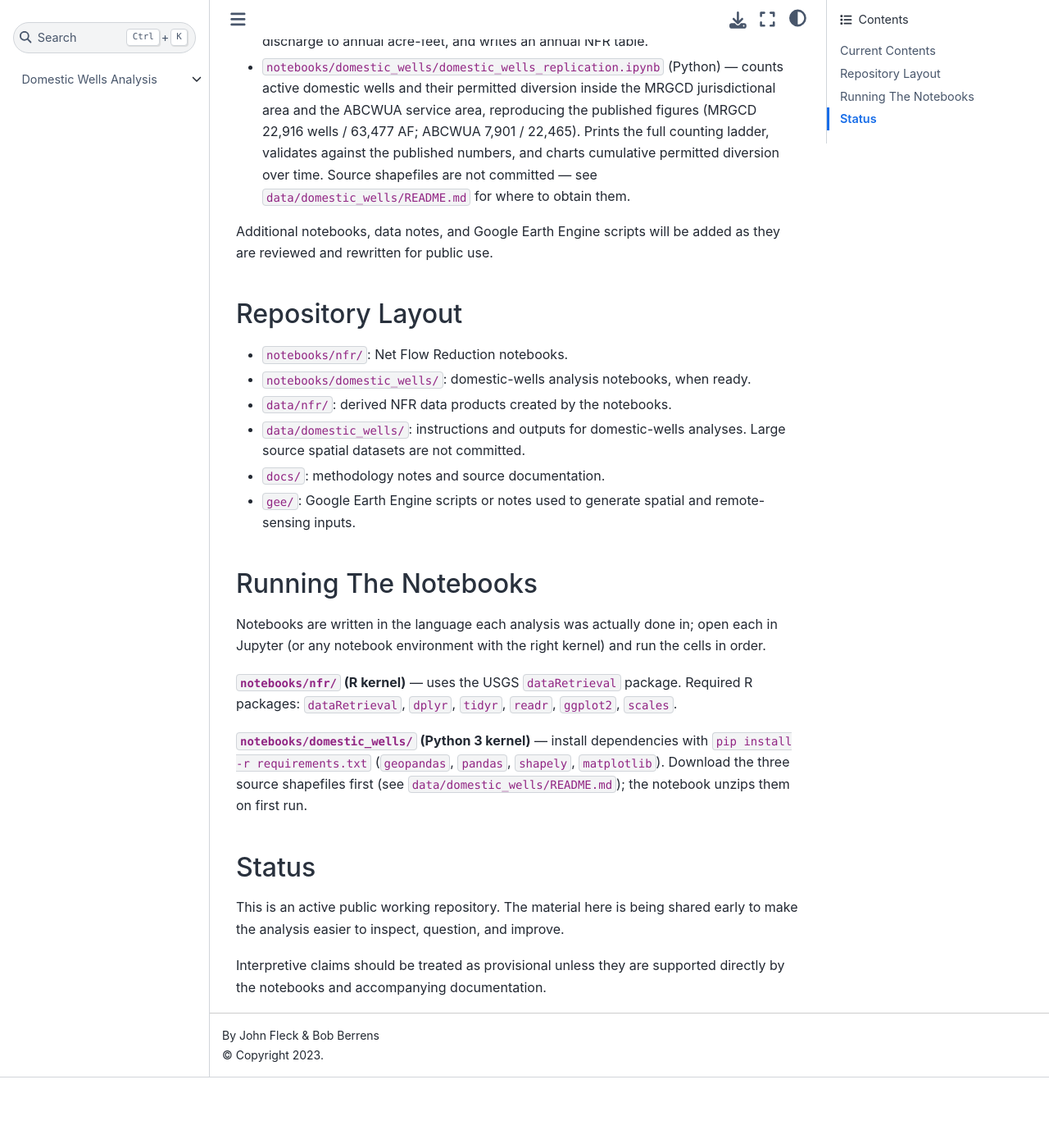
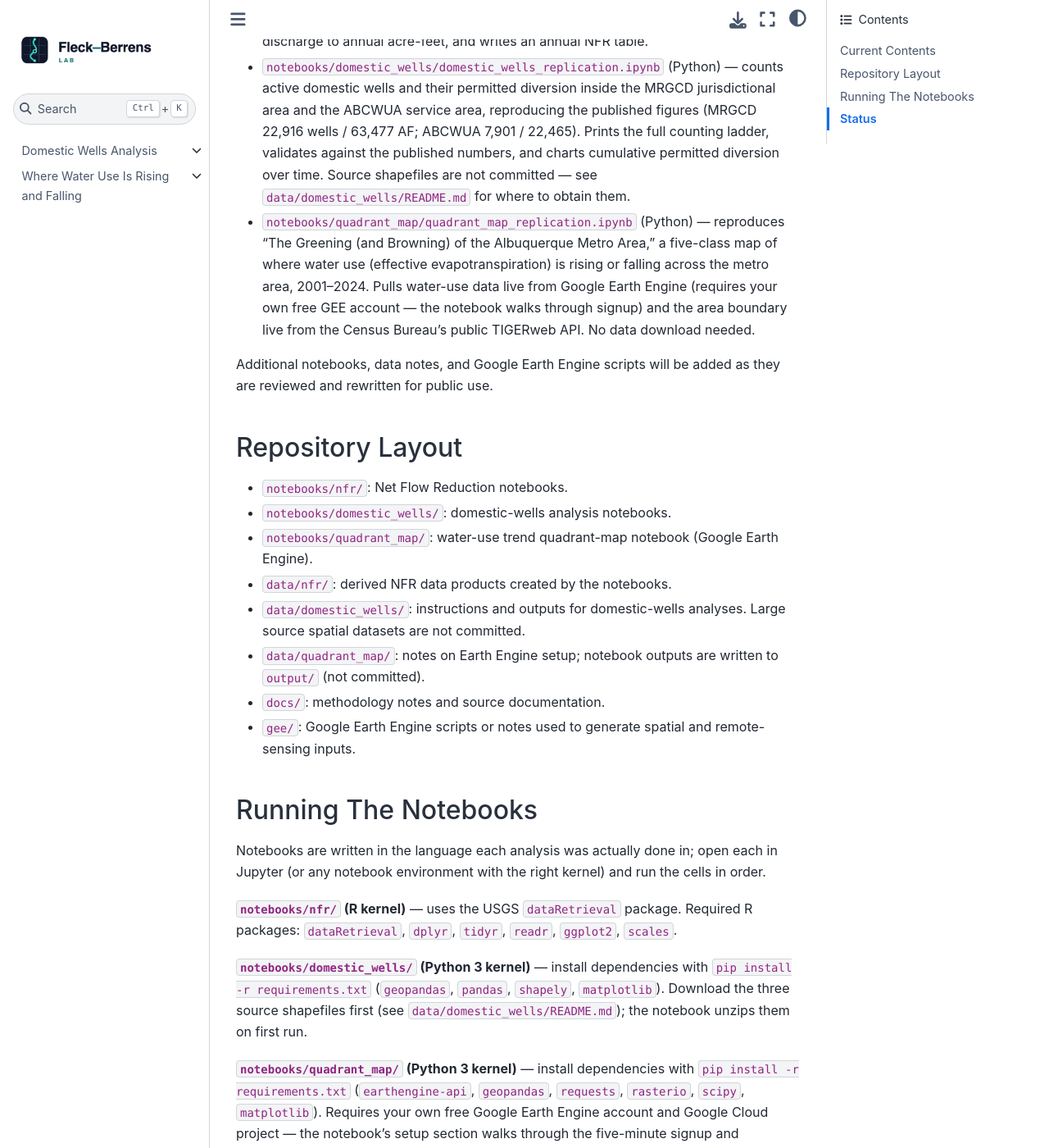
Before and after one commit to johnrfleck/New-Mexico-Middle-Rio-Grande-Valley-water-use-analysis, a Jupyter Book: the page built from README.md, in a window 1280 px wide and 1400 px high, scrolled down 684 px. Shown: the whole window at 82% size. Built offline with Jupyter Book 1.0.4 settings and Sphinx 7.4.7 and the Sphinx Book theme 1.1.4, drawn with Linux system fonts in a browser that asks for light colours; pages that are not in the unit, such as notebooks, are missing from menus; before the commit the page ends 1998 px from its top, so only the background shows below that; some of the changed text lies outside the part shown.

Commit message:
Add quadrant-map replication notebook (Albuquerque metro water-use trend)
Reproduces "The Greening (and Browning) of the Albuquerque Metro Area" — the
five-class map of where effective water use (OpenET - 0.7xprecip) is rising
or falling across the Albuquerque metro area, 2001-2024.

- New notebook (notebooks/quadrant_map/quadrant_map_replication.ipynb): fetches
  the Albuquerque Census Urban Area boundary live from the public TIGERweb API,
  pulls OpenET/GRIDMET rasters from Google Earth Engine, reproduces the
  baseline/trend/classification pipeline, and renders the map. No data
  download needed, but requires the user's own free Google Earth Engine
  account and Google Cloud project — setup instructions are in the notebook.
- Published figure included at docs/quadrant_map/ for direct comparison.
- Methodology doc (docs/quadrant_map/README.md) documents the one AOI
  simplification versus the published version: the talk figure additionally
  subtracts a custom-digitized, non-public river-corridor shapefile that this
  public notebook omits.
- Wired into the Jupyter Book table of contents as a new chapter.

Co-Authored-By: Claude Sonnet 5 <noreply@anthropic.com>

```diff
--- a/README.md
+++ b/README.md
@@ -21,6 +21,12 @@ It is not, by itself, a direct measurement of consumptive use. The difference ca
   the full counting ladder, validates against the published numbers, and charts cumulative permitted
   diversion over time. Source shapefiles are not committed — see
   `data/domestic_wells/README.md` for where to obtain them.
+- `notebooks/quadrant_map/quadrant_map_replication.ipynb` (Python) — reproduces "The Greening (and
+  Browning) of the Albuquerque Metro Area," a five-class map of where water use (effective
+  evapotranspiration) is rising or falling across the metro area, 2001–2024. Pulls water-use data
+  live from Google Earth Engine (requires your own free GEE account — the notebook walks through
+  signup) and the area boundary live from the Census Bureau's public TIGERweb API. No data
+  download needed.
 
 Additional notebooks, data notes, and Google Earth Engine scripts will be added as they are reviewed
 and rewritten for public use.
@@ -28,9 +34,11 @@ and rewritten for public use.
 ## Repository Layout
 
 - `notebooks/nfr/`: Net Flow Reduction notebooks.
-- `notebooks/domestic_wells/`: domestic-wells analysis notebooks, when ready.
+- `notebooks/domestic_wells/`: domestic-wells analysis notebooks.
+- `notebooks/quadrant_map/`: water-use trend quadrant-map notebook (Google Earth Engine).
 - `data/nfr/`: derived NFR data products created by the notebooks.
 - `data/domestic_wells/`: instructions and outputs for domestic-wells analyses. Large source spatial datasets are not committed.
+- `data/quadrant_map/`: notes on Earth Engine setup; notebook outputs are written to `output/` (not committed).
 - `docs/`: methodology notes and source documentation.
 - `gee/`: Google Earth Engine scripts or notes used to generate spatial and remote-sensing inputs.
 
@@ -47,6 +55,12 @@ any notebook environment with the right kernel) and run the cells in order.
 three source shapefiles first (see `data/domestic_wells/README.md`); the notebook unzips them on
 first run.
 
+**`notebooks/quadrant_map/` (Python 3 kernel)** — install dependencies with
+`pip install -r requirements.txt` (`earthengine-api`, `geopandas`, `requests`, `rasterio`, `scipy`,
+`matplotlib`). Requires your own free Google Earth Engine account and Google Cloud project — the
+notebook's setup section walks through the five-minute signup and authentication. No manual data
+download needed; the AOI and rasters are both fetched live.
+
 ## Status
 
 This is an active public working repository. The material here is being shared early to make the analysis easier to inspect, question, and improve.
--- a/_toc.yml
+++ b/_toc.yml
@@ -8,3 +8,8 @@ chapters:
     sections:
       - file: notebooks/domestic_wells/domestic_wells_replication
         title: Interactive Replication Notebook
+  - file: docs/quadrant_map/README
+    title: Where Water Use Is Rising and Falling
+    sections:
+      - file: notebooks/quadrant_map/quadrant_map_replication
+        title: Interactive Replication Notebook
```
Also changed, not shown: data/quadrant_map/README.md (added, +16 -0 lines), docs/quadrant_map/README.md (added, +56 -0 lines), notebooks/quadrant_map/README.md (added, +19 -0 lines), requirements.txt (+9 -3 lines), docs/quadrant_map/openet_quadrant_map_urbanarea_minus_river.png (added), 3 other files.
